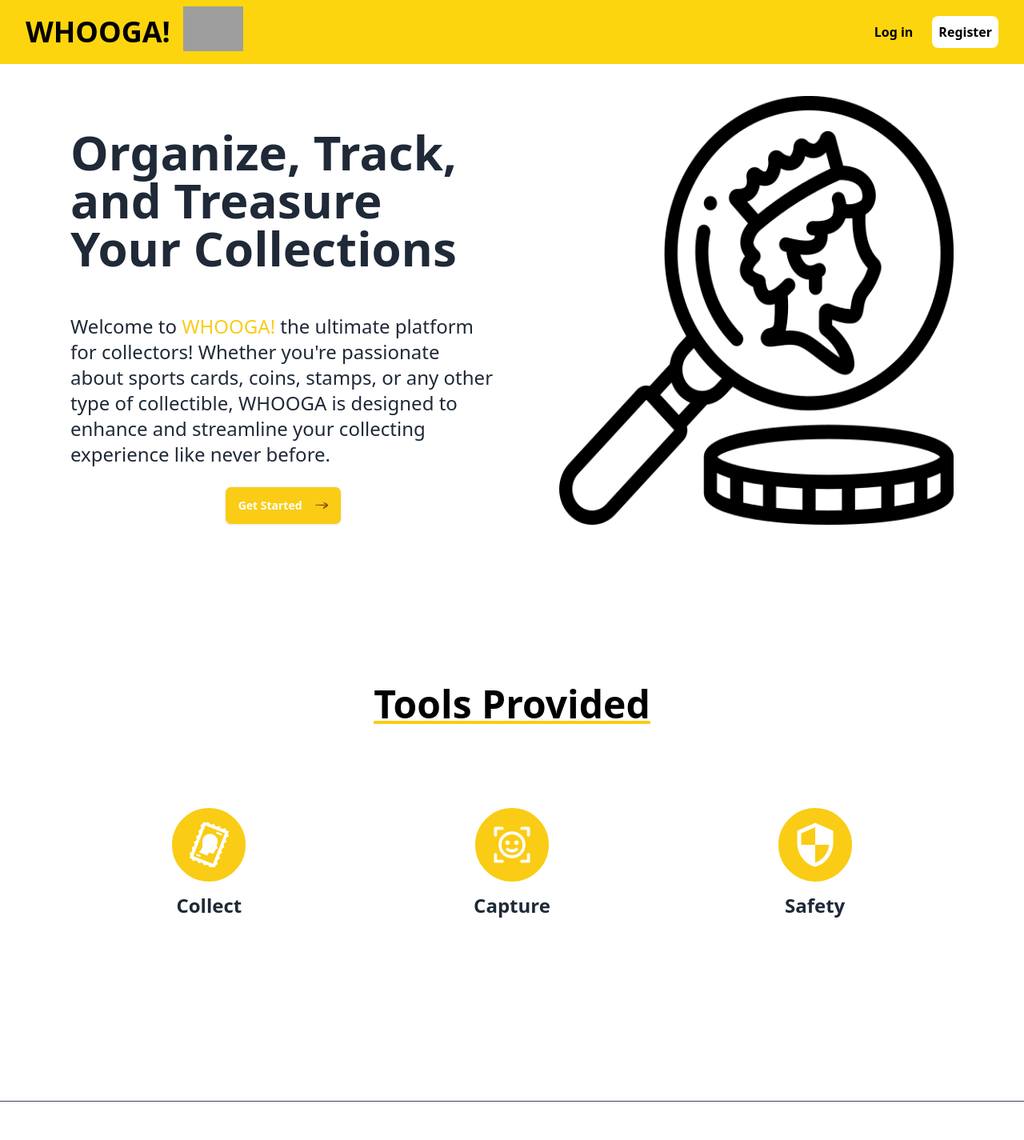
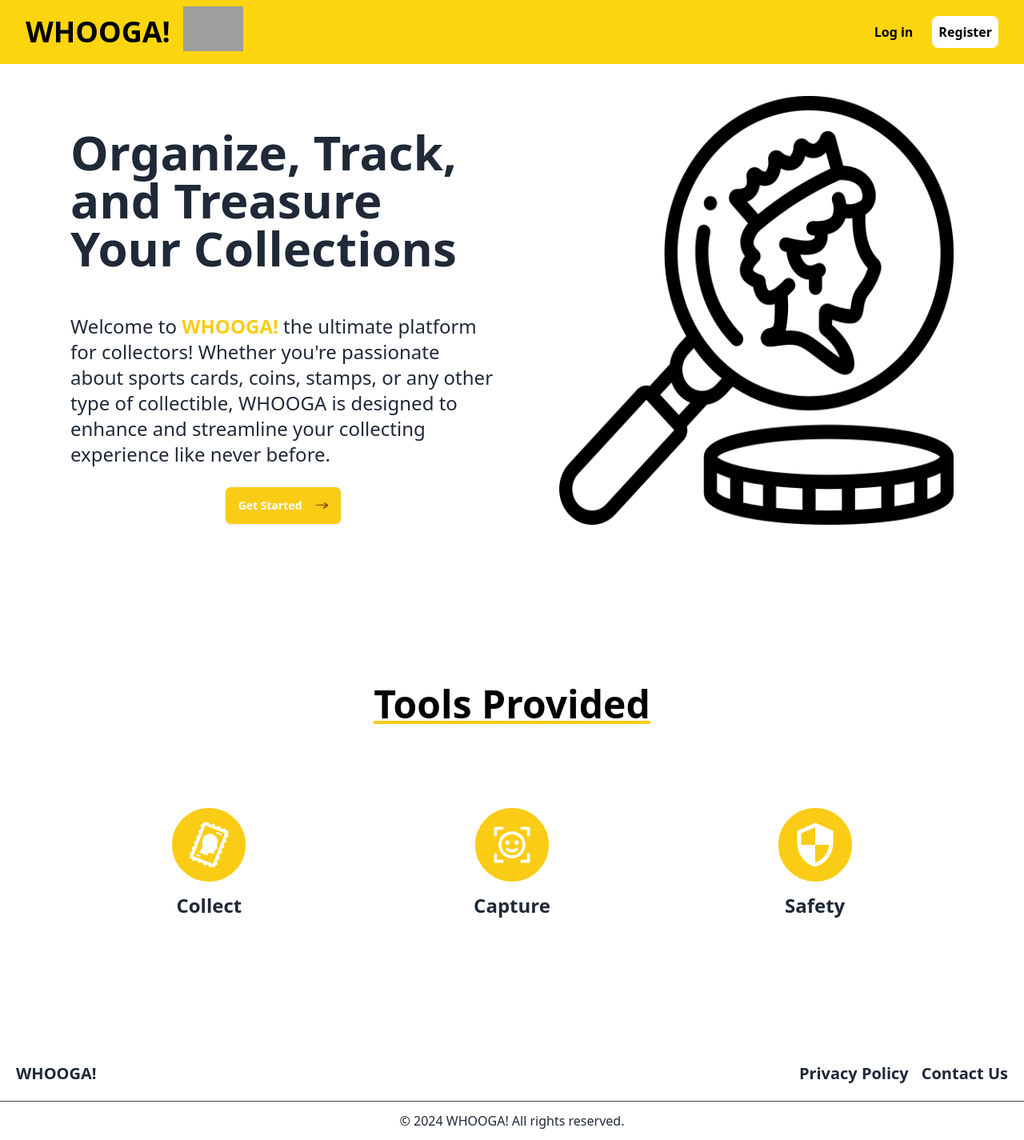
Before and after one commit to Whooga-MERN/Whooga-MERN, a React (Vite) app in the folder client/: page / in a window 1280 px wide. Shown: the whole page at 80% size. Built offline with nearby package versions, Linux system fonts and the light colour scheme; grey boxes are pictures that could not be loaded; what @aws-amplify/ui-react, aws-amplify would draw is missing.

Commit message:
Small changes to UI

```diff
--- a/client/src/Components/Footer.tsx
+++ b/client/src/Components/Footer.tsx
@@ -2,7 +2,7 @@ import { Link } from 'react-router-dom';
 
 export default function Footer(): JSX.Element {
   return (
-    <footer className="w-full relative  text-white">
+    <footer className="w-full relative  dark:text-white">
       <div className="container p-5 mx-auto">
         <div className="flex items-center justify-between">
           <span className="text-xl font-bold">WHOOGA!</span>
--- a/client/src/Pages/home.tsx
+++ b/client/src/Pages/home.tsx
@@ -24,7 +24,7 @@ export default function Home() {
                   Organize, Track, and Treasure Your Collections
                 </h1>
                 <p className="text-2xl text-pretty">
-                  Welcome to <span className="text-yellow-400">WHOOGA!</span> the ultimate platform for collectors!
+                  Welcome to <span className="text-yellow-400"><strong>WHOOGA!</strong></span> the ultimate platform for collectors!
                   Whether you're passionate about sports cards, coins, stamps,
                   or any other type of collectible, WHOOGA is designed to
                   enhance and streamline your collecting experience like never
```
